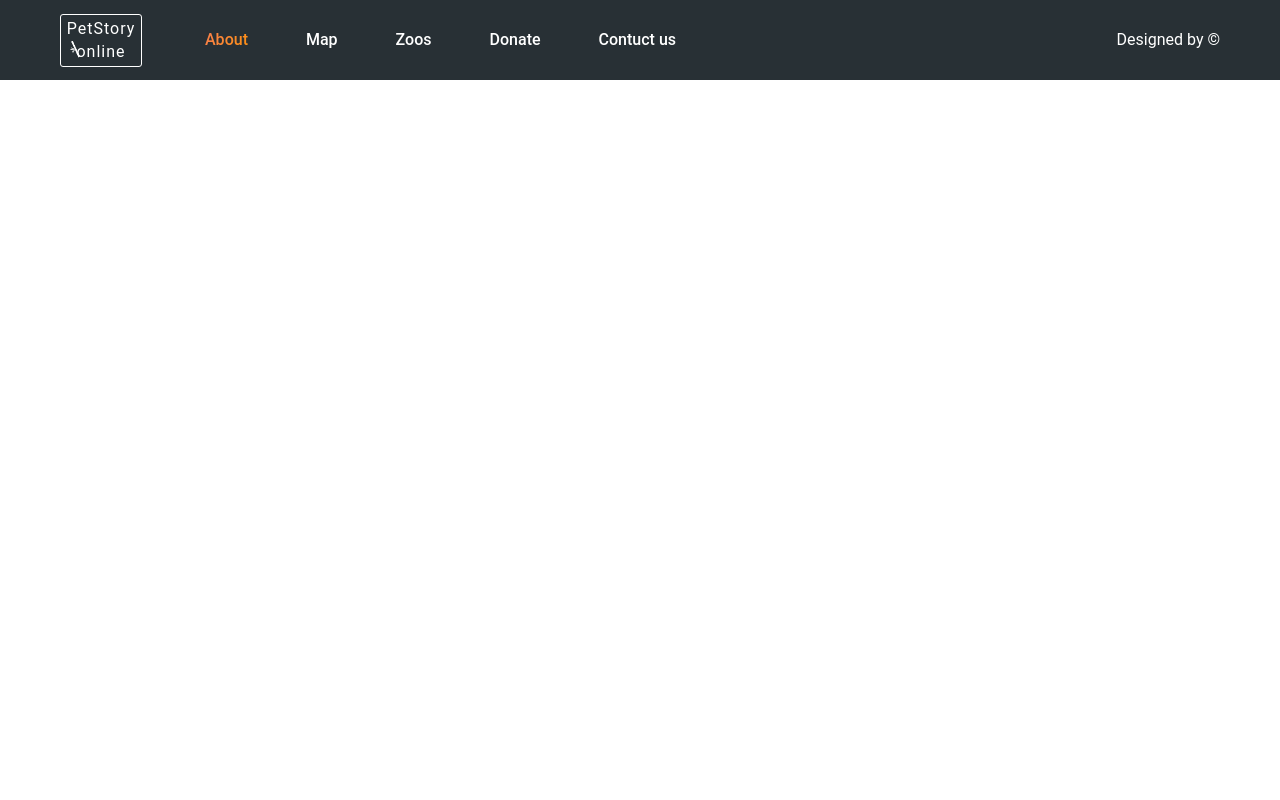
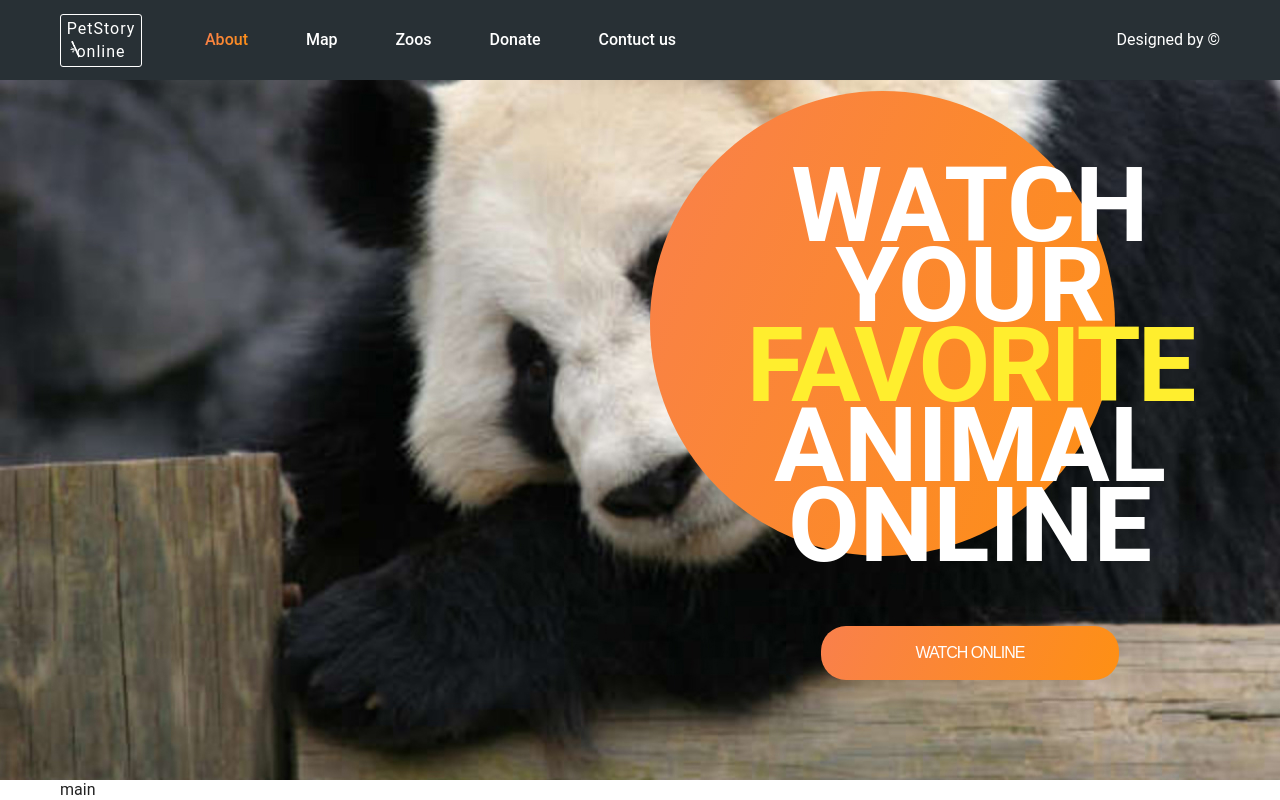
Before and after one commit to alexeikasiuk/the-gem-puzzle, a plain HTML site: page online-zoo/pages/main/index.html in a window 1280 px wide. Drawn offline with Linux system fonts and the light colour scheme.

Commit message:
feat: add watch block to the main page

```diff
--- a/online-zoo/pages/main/index.html
+++ b/online-zoo/pages/main/index.html
@@ -32,17 +32,19 @@
         </div>
       </div>
     </header>
-    <!-- <main>
-      <div class="container">
-        <div class="watch">
-          <p>WATCH YOUR <span>FAVORITE</span> ANIMAL ONLINE</p>
-          <button class="btn">WATCH ONLINE</button>
+    <main>
+      <section class="watchWrapper">
+        <div class="container">
+          <div class="watch">
+            <p>WATCH YOUR <span>FAVORITE</span> ANIMAL ONLINE</p>
+            <button class="btn">WATCH ONLINE</button>
+          </div>
         </div>
-      </div>
+      </section>
       <section>
         <div class="container">main</div>
       </section>
-    </main> -->
+    </main>
     <script src="script.js"></script>
   </body>
 </html>
--- a/online-zoo/pages/main/style.css
+++ b/online-zoo/pages/main/style.css
@@ -1,14 +1,11 @@
 @import url(../../assets/styles/reset.css);
-
 body {
   font: 16px Roboto, Arial, sans-serif;
 }
-
 .container {
   max-width: 1160px;
   margin: 0 auto;
 }
-
 header {
   background-color: #283035;
 }
@@ -16,9 +13,6 @@ header .container {
   min-height: 80px;
   color: #fff;
   line-height: 80px;
-  /* background-image: url(../../assets/images/Giant_Panda.jpg); */
-  /* background-repeat: no-repeat; */
-  /* background-size: cover; */
 }
 header .container > * {
   display: inline-block;
@@ -31,7 +25,6 @@ header nav a {
   color: #fff;
   text-decoration: none;
   text-align: center;
-  /* border: 1px solid yellow; */
   display: inline;
   font-weight: 500;
   line-height: 140%;
@@ -80,40 +73,50 @@ header .active {
 .design {
   float: right;
 }
-
-/* header > .container { */
-/* border: 10px solid green;
+.watchWrapper {
+  min-height: 700px;
+  position: relative;
+}
+.watchWrapper:before {
+  position: absolute;
+  content: '';
+  width: 100%;
+  height: calc(100% + 80px);
+  background-image: url(../../assets/images/Giant_Panda.jpg);
+  background-repeat: no-repeat;
+  background-size: cover;
+  top: -80px;
+  left: 0;
+  z-index: -1;
+}
+.watchWrapper > .container {
   display: flex;
   justify-content: flex-end;
-} */
-/* .watch {
-  /* border: 5px solid red; */
-/* text-align: center;
+}
+.watch {
+  text-align: center;
   margin-top: 86px;
   position: relative;
 }
 
 .watch p {
-  /* border: 5px solid #fff; */
-/* color: #fff;
+  color: #fff;
   font-weight: 700;
   line-height: 80px;
   width: 500px;
   text-align: center;
-  font-size: 104px; */
-/* text-transform: uppercase; */
-/* margin-bottom: 60px;
+  font-size: 104px;
+  margin-bottom: 60px;
   position: relative;
-  z-index: 5; */
-/* letter-spacing: 0px; */
-/* } */
-/* .watch:before {
+  z-index: 5;
+  letter-spacing: 0px;
+}
+.watch:before {
   left: -70px;
   top: -75px;
   content: '';
   position: absolute;
-  border: 5px solid pink; */
-/* width: 465px;
+  width: 465px;
   height: 465px;
   border-radius: calc(465px / 2);
   background: linear-gradient(113.96deg, #f9804b 1.49%, #fe9013 101.44%);
@@ -130,5 +133,5 @@ header .active {
   background: linear-gradient(113.96deg, #f9804b 1.49%, #fe9013 101.44%);
   border-radius: 25px;
   border: none;
-  letter-spacing: -1px; */
-/* } */
+  letter-spacing: -1px;
+}
```
